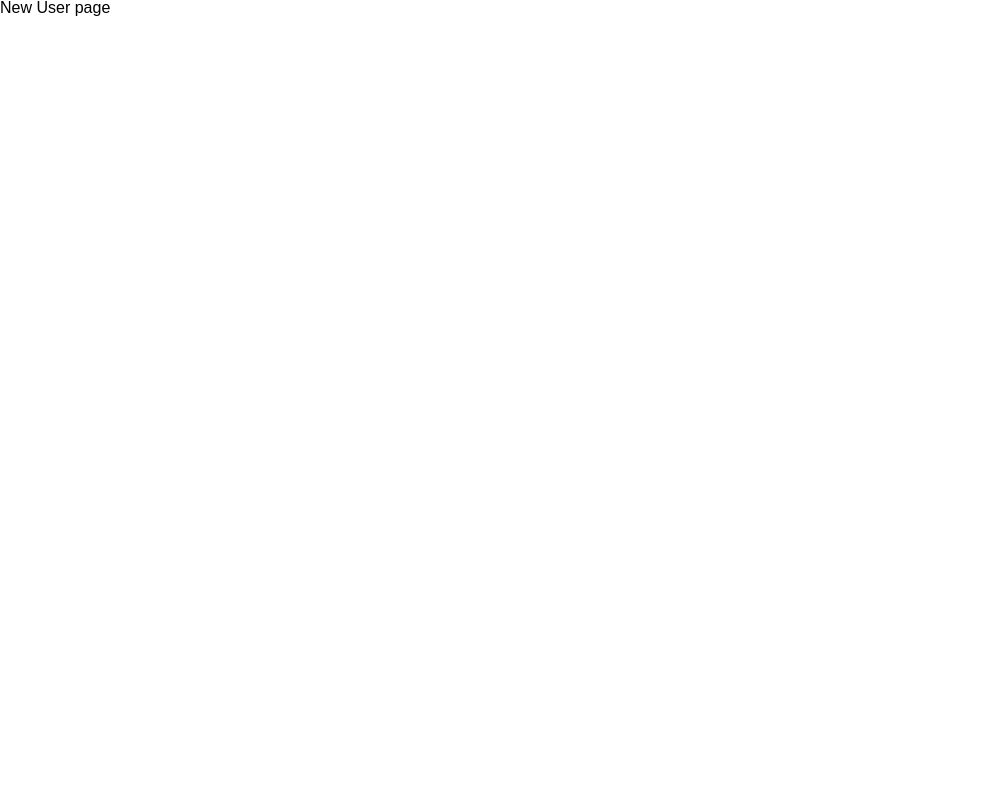
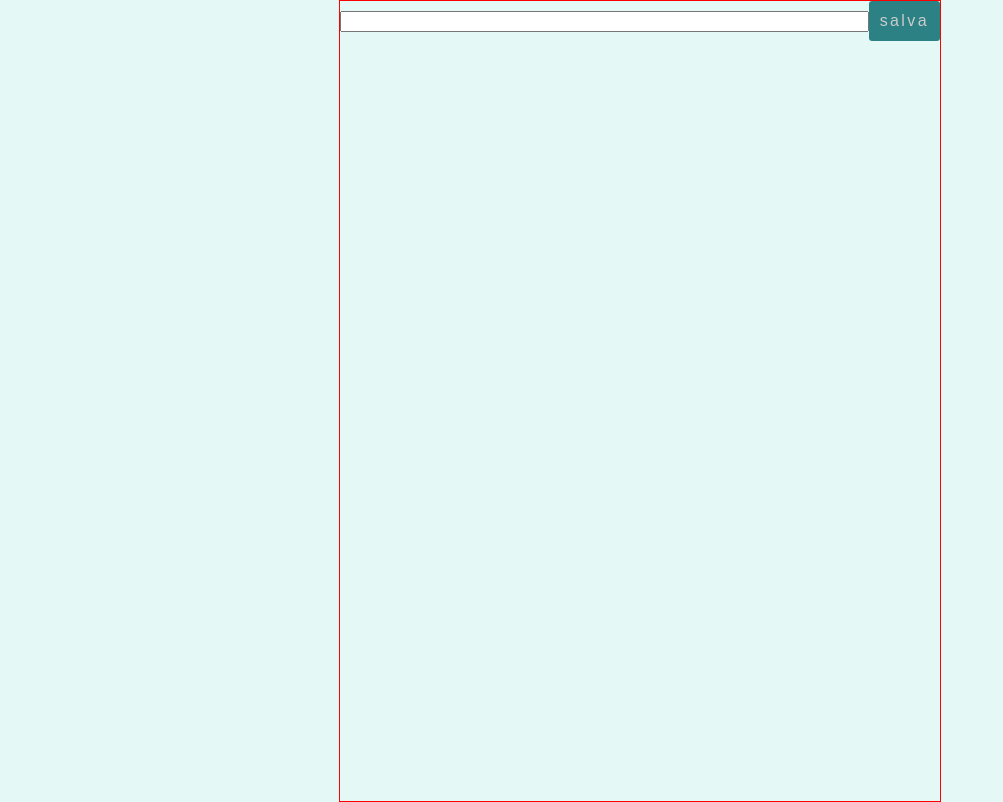
Before and after one commit to peder87/my-react-assasment, a React (Create React App) app: page / in a window 1280 px wide. Both pictures are taken after a click on the button "create new user". Shown: the whole page, without its empty margins (0-1003 px from the left). Built offline with nearby package versions, Linux system fonts and the light colour scheme.

Commit message:
added form

```diff
--- a/package.json
+++ b/package.json
@@ -14,6 +14,7 @@
     "polished": "^4.1.4",
     "react": "^17.0.2",
     "react-dom": "^17.0.2",
+    "react-hot-toast": "^2.2.0",
     "react-redux": "^7.2.6",
     "react-router-dom": "^6.2.1",
     "react-scripts": "5.0.0",
@@ -53,6 +54,7 @@
   "devDependencies": {
     "@testing-library/dom": "^8.11.3",
     "@testing-library/user-event": "^13.5.0",
+    "jest-styled-components": "^7.0.8",
     "prettier": "^2.5.1"
   }
 }
--- a/src/App.tsx
+++ b/src/App.tsx
@@ -3,15 +3,8 @@ import { Reset } from 'styled-reset'
 import { Routes, Route } from 'react-router-dom'
 import { GlobalStyle } from './style/globalStyle';
 import { theme } from './style/theme';
-import { Users } from './pages/users';
-import { NewUser } from './pages/newUser';
-import { UserDetail } from './pages/detail';
+import { routes } from './routes/routes';
 
-export enum RouteEnum {
-  'HOME' = '/',
-  'NEW_USERS' = 'newUser',
-  'USER'= 'user'
-}
 
 function App() {
   return (
@@ -20,9 +13,12 @@ function App() {
       <GlobalStyle />
       <ThemeProvider theme={theme}>
         <Routes>
-          <Route path={RouteEnum.NEW_USERS} element={<NewUser />} />
+          {
+            routes.map(({Component,...rest}) => <Route key={rest.path} {...rest} element={<Component />} />)
+          }
+          {/* <Route path={RouteEnum.NEW_USERS} element={<NewUser />} />
           <Route path="user/:userId"  element={<UserDetail />} />
-          <Route path={RouteEnum.HOME} element={<Users />} />
+          <Route path={RouteEnum.HOME} element={<Users />} /> */}
         </Routes>
       </ThemeProvider>
     </>
--- /dev/null
+++ b/src/components/form/form.tsx
@@ -0,0 +1,45 @@
+import { useState } from "react"
+import styled from "styled-components"
+import { Button } from "../button/button"
+import { TextInput } from "../input/textInput"
+
+
+type FormProps = {
+  currentUsername?: string
+  userList: string[]
+  onSubmit: (s:string) => void
+  pushNotify: () => void
+} & typeof dProps
+
+const dProps = {
+  currentUsername: ''
+}
+
+// export function Form(p: FormProps) {
+export const Form = (p: FormProps) => {
+  const [inputValue, setInputValue] = useState(p.currentUsername)
+  const handleButtonClick = () => {
+    if(p.userList.includes(inputValue)) {
+      p.pushNotify()
+      setInputValue('')
+      return
+    }
+    p.onSubmit(inputValue)
+  }
+  return <FormWrapper data-testid="form">
+      <TextInput onInputChange={text => setInputValue(text)} value={inputValue} />
+      <Button text="salva" click={handleButtonClick} disabled={inputValue === ''} />
+  </FormWrapper>
+}
+
+Form.defaultProps = dProps
+
+const FormWrapper = styled.div`
+  display: flex;
+  width: 100%;
+  align-items: center;
+
+  & input:first-child {
+    flex-grow: 1;
+  }
+`
--- /dev/null
+++ b/src/components/layout/layout.tsx
@@ -0,0 +1,35 @@
+import React, { ReactElement } from "react";
+import styled from "styled-components";
+
+interface LayoutProps {
+  children: ReactElement
+}
+
+function Layout(p: LayoutProps){
+  return (
+    <Wrapper>
+      <div>
+        {p.children}
+      </div>
+    </Wrapper>
+  )
+}
+
+const Wrapper = styled.div`
+  width: 100vw;
+  height: 100vh;
+  & > div {
+    height: 100vh;
+    border: 1px solid red;
+    width: 600px;
+    margin: 0 auto;
+  }
+`
+
+export function withLayout<T>(Component: React.ComponentType<T>){
+  return (props: T) => (
+    <Layout>
+      <Component {...props}/>
+    </Layout>
+  )
+}
--- a/src/pages/newUser.tsx
+++ b/src/pages/newUser.tsx
@@ -1,9 +1,11 @@
-import React from 'react'
+import { Form } from '../components/form/form'
 
 export function NewUser() {
+  const handleSubmit = ()=>{ console.log('submit') }
+  const pushNotify = () => {console.log('error')}
   return (
     <div>
-      New User page
+      <Form userList={[]} onSubmit={handleSubmit} pushNotify={pushNotify} />
     </div>
   )
 }
--- a/src/pages/users.tsx
+++ b/src/pages/users.tsx
@@ -1,5 +1,5 @@
 import { useNavigate } from 'react-router-dom'
-import { RouteEnum } from '../App'
+import { RouteEnum } from '../routes/routes'
 import { Button } from '../components/button/button'
 import { useAppSelector } from '../reducers'
 
--- /dev/null
+++ b/src/routes/routes.ts
@@ -0,0 +1,28 @@
+import { withLayout } from '../components/layout/layout'
+import { UserDetail } from '../pages/detail'
+import { NewUser } from '../pages/newUser'
+import { Users } from '../pages/users'
+
+export enum RouteEnum {
+    'HOME' = '/',
+    'NEW_USERS' = 'newUser',
+    'USER' = 'user',
+}
+
+export const routes = [
+    {
+        path: RouteEnum.HOME,
+        exact: true,
+        Component: withLayout(Users),
+    },
+    {
+        path: RouteEnum.NEW_USERS,
+        exact: true,
+        Component: withLayout(NewUser),
+    },
+    {
+        path: `${RouteEnum.NEW_USERS}/:userId`,
+        exact: true,
+        Component: withLayout(UserDetail),
+    },
+]
--- a/src/style/globalStyle.tsx
+++ b/src/style/globalStyle.tsx
@@ -4,5 +4,6 @@ export const GlobalStyle = createGlobalStyle`
   @import url('https://fonts.googleapis.com/css2?family=Poppins:ital,wght@0,500;0,600;1,400&display=swap');
   body {
     font-family: 'Poppins', sans-serif;
+    background-color: #E4F9F5;
   }
 `
```
Also changed, not shown: 2 other files (tests, documents, lock files or other folders).
